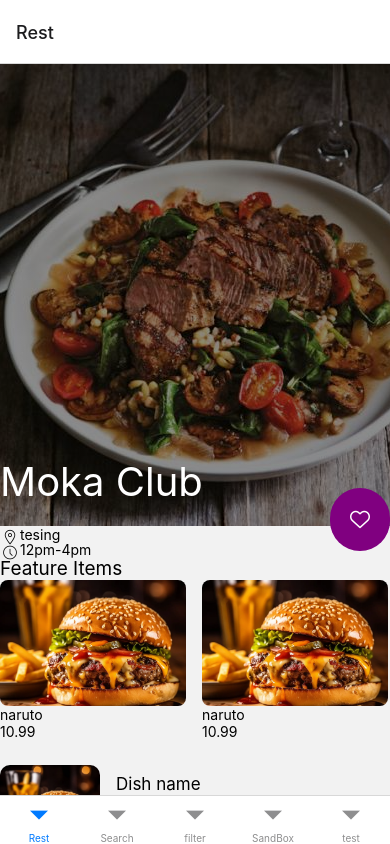
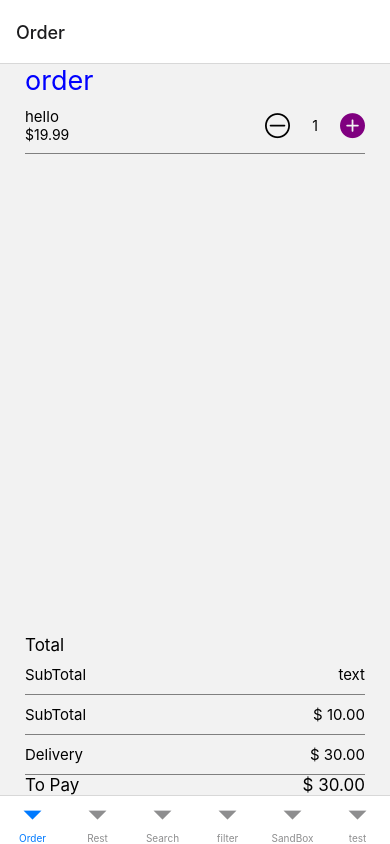
Before and after one commit to Soma586/delivery, a React Native app: screen /Order in a window 390 px wide. Built offline with nearby package versions, Linux system fonts and the light colour scheme.

Commit message:
added in layout for the order page

```diff
--- a/App.js
+++ b/App.js
@@ -13,6 +13,7 @@ import MenuItem from './components/MenuItem';
 import FilterPage from './pages/filters';
 import SearchPage from './pages/search';
 import RestaurantPage from './pages/restaurantPage';
+import OrderPage from './pages/order';
 
 
 
@@ -110,6 +111,7 @@ export default function App() {
 
     return (
       <Tab.Navigator>
+        <Tab.Screen name="Order" component={OrderPage}/>
         <Tab.Screen name="Rest" component={RestaurantPage}/>
          <Tab.Screen name="Search" component={SearchPage}/>
          <Tab.Screen name="filter" component={FilterPage}/>
--- a/components/CustomText/index.jsx
+++ b/components/CustomText/index.jsx
@@ -12,7 +12,8 @@ const loadCustomFonts = async () => {
     await Font.loadAsync({
         'open-sans-regular': require('../../assets/Open_Sans/static/OpenSans-Regular.ttf'),
         'open-sans-semi-bold' : require('../../assets/Open_Sans/static/OpenSans-SemiBold.ttf'),
-        'loraBold' : require('../../assets/Lora/static/Lora-Bold.ttf')
+        'loraBold' : require('../../assets/Lora/static/Lora-Bold.ttf'),
+        'open-sans-bold' :  require('../../assets/Open_Sans/static/OpenSans-Bold.ttf'),
         // Load other Open Sans font weights if needed
     });
 }
@@ -43,6 +44,9 @@ const styles = StyleSheet.create({
        // fontFamily: 'open-sans-regular'
        fontFamily: 'open-sans-semi-bold'
     },
+    sansBold : {
+        fontFamily : 'open-sans-bold'
+    },
     ssBold : {
         fontFamily : 'open-sans-semi-bold'
     },
--- /dev/null
+++ b/pages/order/index.jsx
@@ -0,0 +1,102 @@
+import { View, Text, StyleSheet } from "react-native";
+import CustomText from "../../components/CustomText";
+import { AntDesign } from "@expo/vector-icons";
+
+
+const CheckoutItem = ({ dishName ="hello", price= "$19.99" , quantity = 1}) => {
+
+
+    return (
+        <View style={styles.invoice}>
+
+            <View>
+                <CustomText text={dishName} font={"sans"} size={15}/>
+
+                <CustomText text={price} font={"loaded"} size={14}/>
+
+
+
+            </View>
+
+            <View  style={{width : 100, flexDirection : 'row', alignItems : 'center', justifyContent : 'space-between'}}>
+                    <AntDesign name={"minuscircleo"} size={25}/>
+
+                       <CustomText text={quantity} font={"loaded"} />
+
+                    <AntDesign name={"pluscircle"} size={25} color="purple"/>
+                </View>
+
+
+        </View>
+    )
+}
+
+
+const OrderPage = () => {
+  return (
+    <View style={styles.orderContainer}>
+
+        <View>
+      <CustomText text={"order"} font={"loraBold"} size={27} color="blue" />
+
+
+
+
+
+      <CheckoutItem/>
+      </View>
+
+
+      <View>
+
+      <CustomText text={"Total"} font={"loraBold"} size={17} />
+
+      <View style={styles.invoice}>
+        <CustomText text={"SubTotal"} font={"sans"} size={15} />
+
+        <CustomText text={"text"} font={"sans"} size={15} />
+      </View>
+      <View style={styles.invoice}>
+        <CustomText text={"SubTotal"} font={"sans"} size={15} />
+
+        <CustomText text={"$ 10.00"} font={"sans"} size={15} />
+      </View>
+
+      <View style={styles.invoice}>
+        <CustomText text={"Delivery"} font={"sans"} size={15} />
+
+        <CustomText text={"$ 30.00"} font={"sans"} size={15} />
+      </View>
+      <View style={{ flexDirection : 'row', justifyContent : 'space-between' }}>
+
+        <CustomText text={"To Pay"} font={"sansBold"} size={17} />
+
+        <CustomText text={"$ 30.00"} font={"sansBold"} size={17} />
+
+      </View>
+      </View>
+    </View>
+  );
+};
+
+const styles = StyleSheet.create({
+
+  invoice: {
+    //flex : 1,
+    flexDirection: "row",
+    justifyContent: "space-between",
+    paddingVertical: 10,
+    borderBottomColor: "grey",
+    borderBottomWidth: 1,
+    //height : 200
+  },
+  orderContainer : {
+
+    flex :1 ,
+    justifyContent : 'space-between',
+    paddingHorizontal : 25
+
+  }
+});
+
+export default OrderPage;
```
